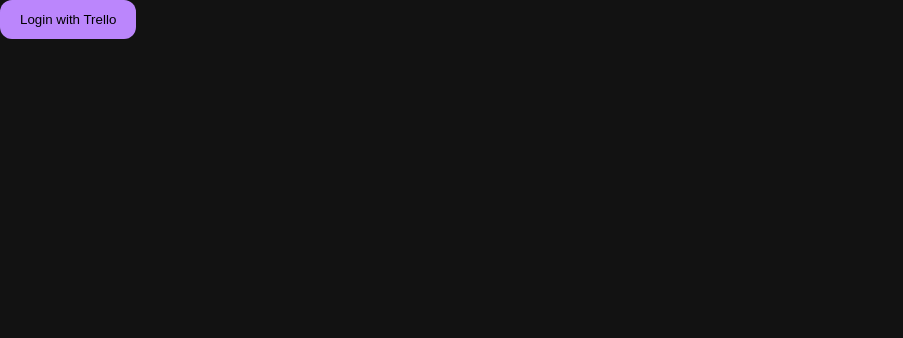
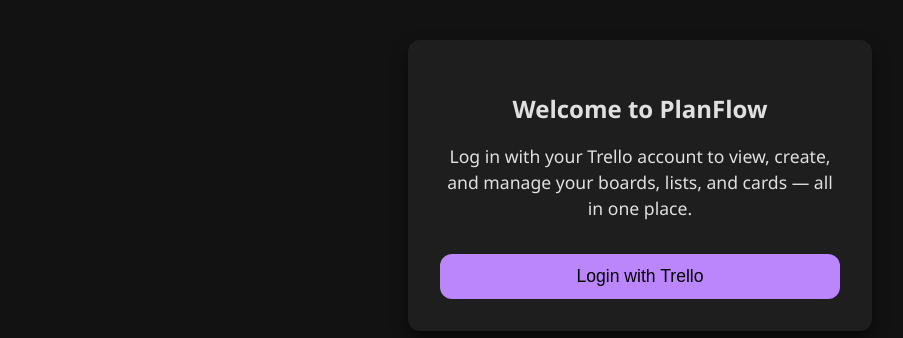
Before and after one commit to xero-q/planflow-task, an Angular app: page /login in a window 1280 px wide. Shown: the top 338 px of the page, without its empty margins (0-903 px from the left). Built offline with nearby package versions, Linux system fonts and the light colour scheme.

Commit message:
Improve UI LoginComponent.

```diff
--- a/src/app/core/components/after-auth/after-auth.component.ts
+++ b/src/app/core/components/after-auth/after-auth.component.ts
@@ -20,6 +20,6 @@
     if (token) {
       this.trelloService.saveToken(token);
     }
-    this.router.navigate(['/trello-account']);
+    this.router.navigate(['/dashboard']);
   }
 }
--- a/src/app/core/components/dashboard/dashboard.component.html
+++ b/src/app/core/components/dashboard/dashboard.component.html
@@ -1 +1 @@
-<h4>Select a Board or Create a new one.</h4>
+<h4>Select a Board or create one</h4>
--- a/src/app/core/components/login/login.component.html
+++ b/src/app/core/components/login/login.component.html
@@ -1 +1,10 @@
-<button (click)="loginToTrello()">Login with Trello</button>
+<div class="login-card">
+  <h2>Welcome to PlanFlow</h2>
+  <p>
+    Log in with your Trello account to view, create, and manage your boards,
+    lists, and cards — all in one place.
+  </p>
+  <button (click)="loginToTrello()" class="btn-primary">
+    Login with Trello
+  </button>
+</div>
--- a/src/app/core/components/login/login.component.scss
+++ b/src/app/core/components/login/login.component.scss
@@ -0,0 +1,26 @@
+.login-card {
+  max-width: 400px;
+  background-color: #1e1e1e;
+  color: #e0e0e0;
+  padding: 2rem;
+  border-radius: 12px;
+  box-shadow: 0 8px 16px rgba(0, 0, 0, 0.6);
+  text-align: center;
+  margin: 5vh auto; /* vertical spacing + center horizontally */
+
+  h2 {
+    margin-bottom: 1rem;
+  }
+
+  p {
+    margin-bottom: 2rem;
+    font-size: 1.1rem;
+    line-height: 1.5;
+  }
+
+  button {
+    width: 100%;
+    font-size: 1.1rem;
+    padding: 0.75rem;
+  }
+}
--- a/src/app/core/components/trello-account/trello-account.component.scss
+++ b/src/app/core/components/trello-account/trello-account.component.scss
@@ -40,22 +40,7 @@
       }
     }
 
-    .btn-secondary {
-      background-color: #3700b3;
-      color: #e0e0e0;
-      border: none;
-      border-radius: 6px;
-      padding: 0.5rem 1.2rem;
-      font-weight: 600;
-      cursor: pointer;
-      box-shadow: 0 3px 6px rgba(55,0,179,0.6);
-      transition: background-color 0.3s ease;
 
-      &:hover {
-        background-color: #6200ee;
-        box-shadow: 0 6px 12px rgba(98,0,238,0.8);
-      }
-    }
   }
 }
 
--- a/src/styles.scss
+++ b/src/styles.scss
@@ -44,3 +44,21 @@
     cursor: not-allowed;
   }
 }
+
+
+.btn-secondary {
+      background-color: #3700b3;
+      color: #e0e0e0;
+      border: none;
+      border-radius: 6px;
+      padding: 0.5rem 1.2rem;
+      font-weight: 600;
+      cursor: pointer;
+      box-shadow: 0 3px 6px rgba(55,0,179,0.6);
+      transition: background-color 0.3s ease;
+
+      &:hover {
+        background-color: #6200ee;
+        box-shadow: 0 6px 12px rgba(98,0,238,0.8);
+      }
+}
```
